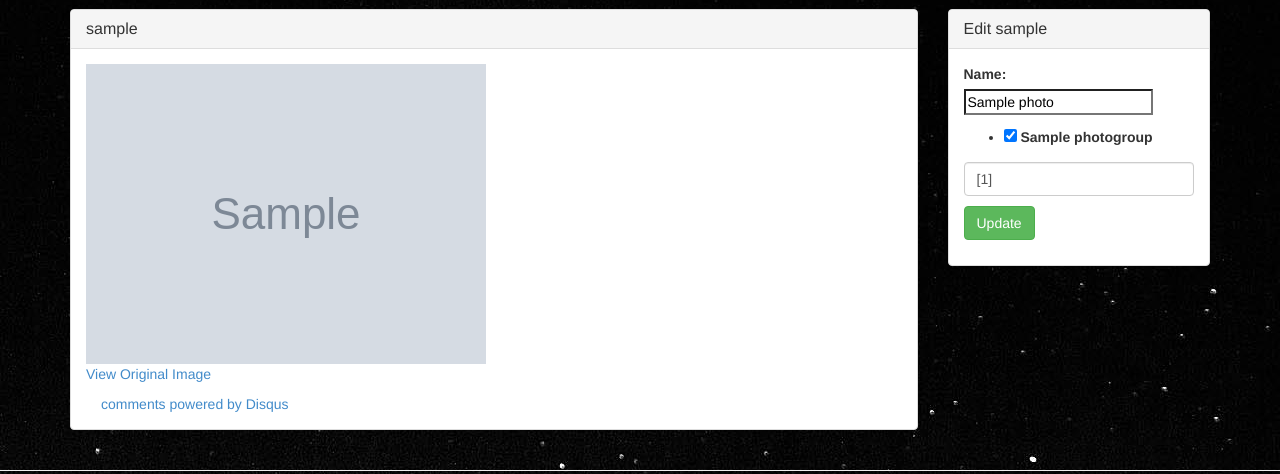
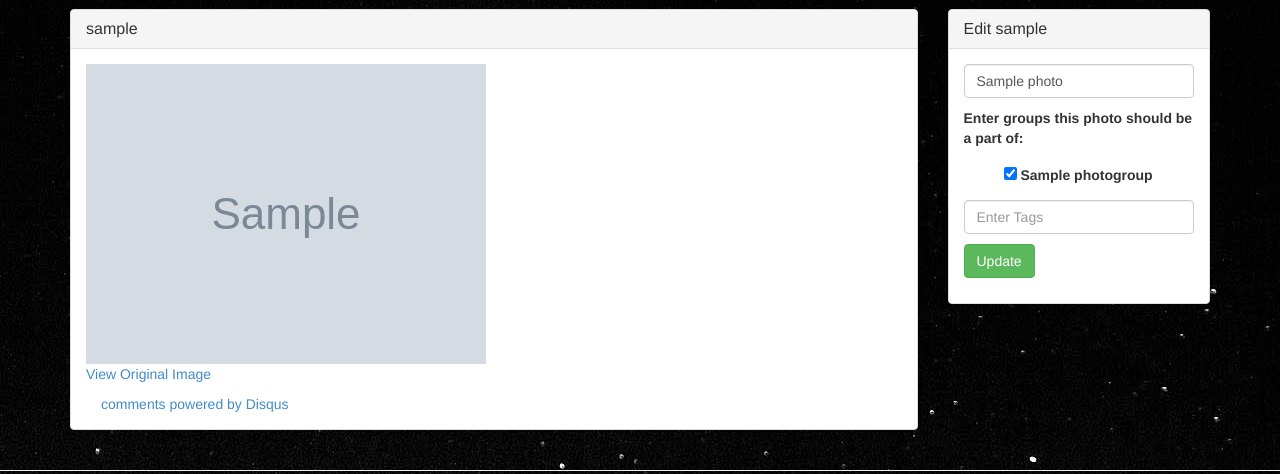
Before and after one commit to jpulec/twnkl, a Django app: page /photo/1/1/1/ in a window 1280 px wide. Shown: the part 51-525 px from the top of the page. Run offline with Django 3.2, Linux system fonts and the light colour scheme; a user stored in the database is signed in; tables that the repository leaves empty hold one stand-in row (values such as "Sample post"); grey boxes marked "Sample" are stand-in pictures; parts of the project's set-up code (start-up, migrations or seed data) failed here and were passed over; some libraries are stand-ins or nearby versions; some web fonts are replaced.

Commit message:
Better forms

```diff
--- a/twnkl/apps/main/forms.py
+++ b/twnkl/apps/main/forms.py
@@ -7,9 +7,13 @@
 from django.utils.safestring import mark_safe
 from twnkl.apps.main.models import Photo, PhotoGroup
 
-class BetterCheckbox(forms.CheckboxSelectMultiple.renderer):
-    def render(self):
-        return mark_safe(u'\n'.join([u'%s\n' % w for w in self]))
+class BetterCheckbox(CheckboxSelectMultiple):
+    def __init__(self, *args, **kwargs):
+        return super(BetterCheckbox, self).__init__(*args, **kwargs)
+
+    def render(self, *args, **kwargs):
+        output = super(BetterCheckbox, self).render(*args, **kwargs)
+        return mark_safe("<label>Enter groups this photo should be a part of:</label><p>" + output.replace(u'<ul>', u'').replace(u'<li>', u'') + "</p>")
 
 
 class RegistrationForm(UserCreationForm):
@@ -55,17 +59,20 @@
         super(PhotoUploadForm, self).__init__(*args, **kwargs)
         self.fields['name'].label = ""
         self.fields['name'].widget = TextInput(attrs={'placeholder':'Name',
-                                                      'class':'form-control'})
+                                                      'class':'form-control',
+                                                      'required':''})
         self.fields['tags'].widget = TextInput(attrs={'placeholder':'Enter Tags',
                                                       'class':'form-control'})
         self.fields['tags'].label = ""
         self.fields['tags'].help_text = ""
-        self.fields['image'].widget = FileInput(attrs={'style':'display:none'})
+        self.fields['image'].widget = FileInput(attrs={'style':'display:none',
+                                                       'required':''})
         self.fields['image'].label = ""
         self.fields['image'].help_text = ""
-        self.fields['groups'].widget = BetterCheckbox(choices=[(o.id, str(o.name)) for o in PhotoGroup.objects.filter(owner__username=user)])
-        self.fields['groups'].label = "Check which photo groups to add this image to:"
+        self.fields['groups'].widget = BetterCheckbox(attrs={'required':''},choices=[(o.id, str(o.name)) for o in PhotoGroup.objects.filter(owner__username=user)])
+        self.fields['groups'].label = ""
         self.fields['groups'].help_text = ""
+        self.fields['groups'].required = True
         #self.fields['loc'].widget = TextInput(attrs={'placeholder': 'Where?',
         #                                             'class':'form-control'})
         #self.fields['loc'].label = ""
@@ -82,7 +89,10 @@
                                                       'class':'form-control'})
         self.fields['tags'].label = ""
         self.fields['tags'].help_text = ""
-        self.fields['groups'].widget = CheckboxSelectMultiple(choices=[(o.id, str(o.name)) for o in PhotoGroup.objects.filter(owner__username=user)])
+        self.fields['name'].label = ""
+        self.fields['name'].widget = TextInput(attrs={'placeholder':'Name',
+                                                      'class':'form-control'})
+        self.fields['groups'].widget = BetterCheckbox(choices=[(o.id, str(o.name)) for o in PhotoGroup.objects.filter(owner__username=user)])
         self.fields['groups'].label = ""
         self.fields['groups'].help_text = ""
 
--- a/twnkl/apps/main/views.py
+++ b/twnkl/apps/main/views.py
@@ -8,6 +8,7 @@
 from django.views.generic.list import ListView
 from django.shortcuts import get_object_or_404
 from django.conf import settings
+from django.utils.encoding import force_text
 from django.contrib.auth.models import User
 from django.contrib.auth import login as auth_login
 from django.http import HttpResponseRedirect
@@ -64,6 +65,7 @@
     def get_context_data(self, **kwargs):
         context = super(Home, self).get_context_data(**kwargs)
         context['recent_list'] = Photo.objects.order_by('-dt')[0:20]
+        print context['recent_list']
         if not self.request.user.is_authenticated():
             context['signin_form'] = MyAuthenticationForm()
             context['registration_form'] = RegistrationForm()
--- a/twnkl/templates/main/photo_view.html
+++ b/twnkl/templates/main/photo_view.html
@@ -63,4 +63,9 @@
 <script type="text/javascript">var switchTo5x=true;</script>
 <script type="text/javascript" src="http://w.sharethis.com/button/buttons.js"></script>
 <script type="text/javascript">stLight.options({publisher: "149d01d5-0ad6-4269-98aa-540ab47f898d", doNotHash: true, doNotCopy: false, hashAddressBar: false});</script>
+
+<script>
+$('#id_tags').val("");
+</script>
+
 {% endblock script %}
--- a/twnkl/templates/main/upload_photo.html
+++ b/twnkl/templates/main/upload_photo.html
@@ -16,7 +16,7 @@
             <form id="upload_form" enctype="multipart/form-data" action="{% url "upload_photo" %}" method="post">
                 {% csrf_token %}
                 <div class="input-group">
-                    <input id="photoCover" class="form-control" type="text">
+                    <input id="photoCover" class="form-control" type="text" required>
                     <span class="input-group-btn">
                         <button id="browse_btn" class="btn btn-default" type="button">Browse</button>
                     </span>
```
